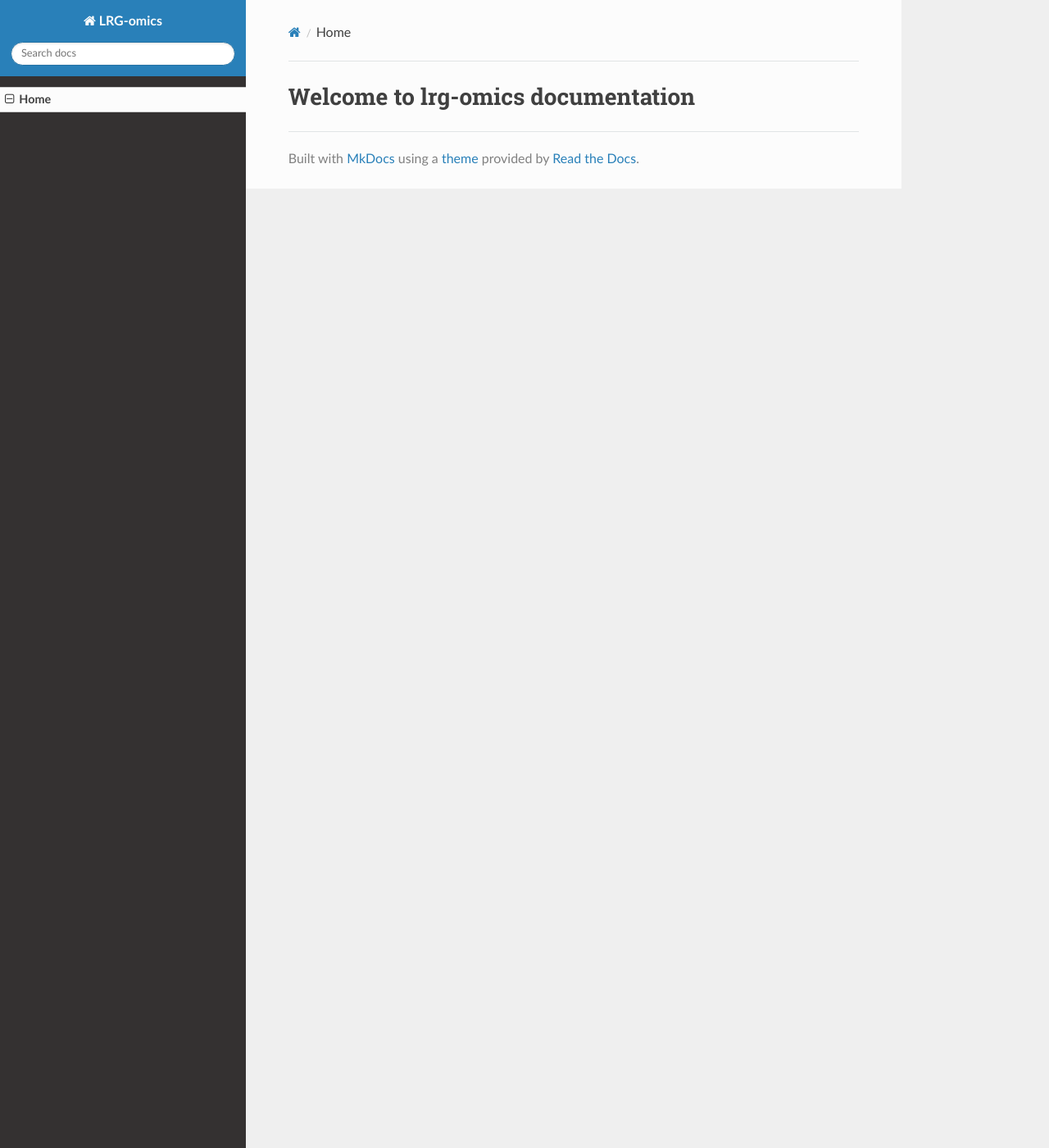
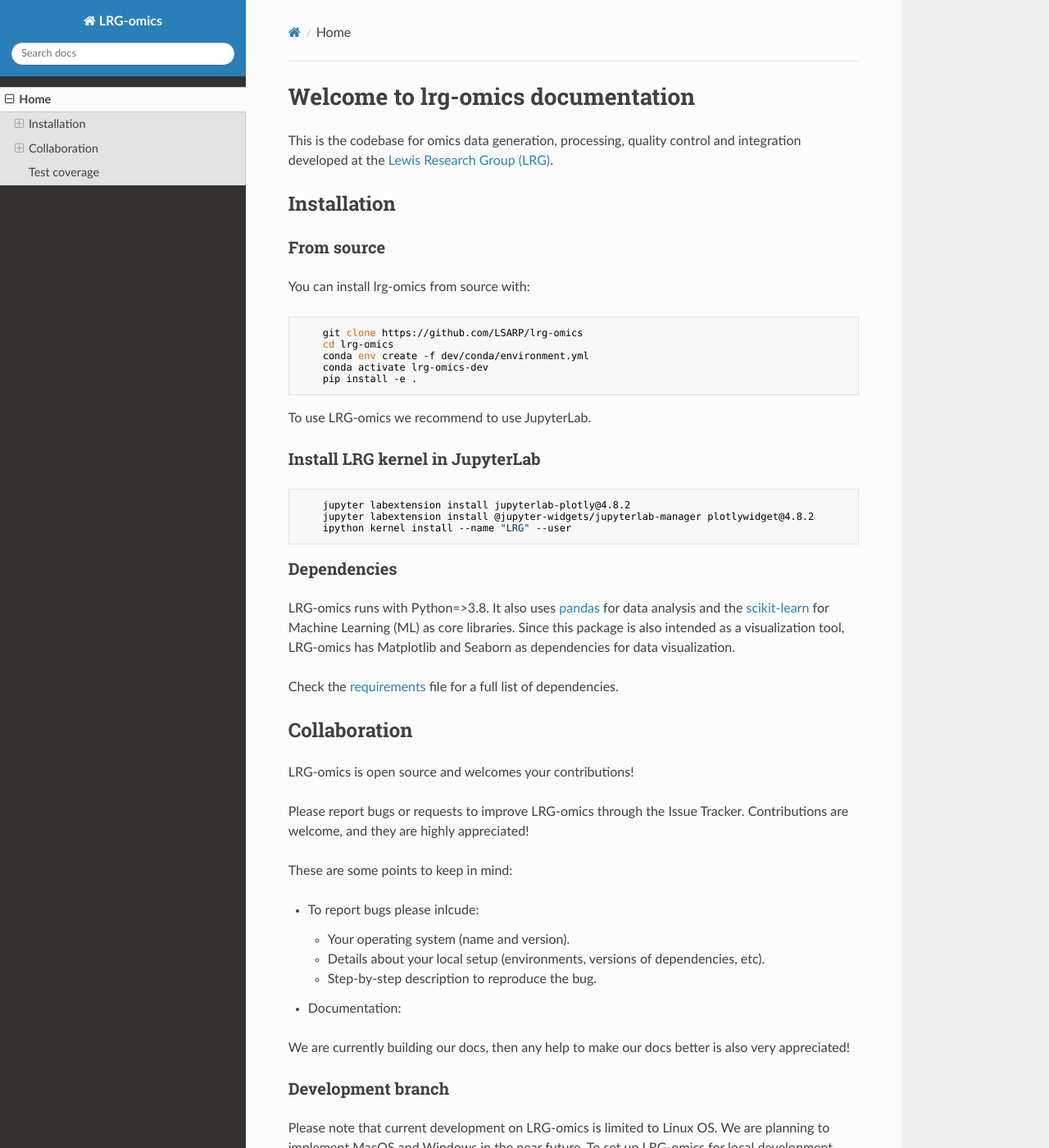
Before and after one commit to LewisResearchGroup/lrg-omics, an MkDocs documentation site: the page built from docs/index.md, in a window 1280 px wide and 1400 px high. Shown: the whole window at 82% size. Built offline with MkDocs 1.6.1, drawn with Linux system fonts in a browser that asks for light colours; nearby versions of some CDN libraries; some of the changed text lies outside the part shown.

Commit message:
Added badges in README and info in docs index page.

````diff
--- a/docs/index.md
+++ b/docs/index.md
@@ -1 +1,119 @@
 # Welcome to lrg-omics documentation
+
+This is the codebase for omics data generation, processing, quality control and integration developed at the
+[Lewis Research Group (LRG)](https://www.lewisresearchgroup.org/).
+
+## Installation
+
+###  From source
+
+You can install lrg-omics from source with:
+
+```bash
+    git clone https://github.com/LSARP/lrg-omics
+    cd lrg-omics
+    conda env create -f dev/conda/environment.yml
+    conda activate lrg-omics-dev
+    pip install -e .
+```
+
+
+To use LRG-omics we recommend to use JupyterLab.
+
+### Install LRG kernel in JupyterLab
+
+```bash
+    jupyter labextension install jupyterlab-plotly@4.8.2
+    jupyter labextension install @jupyter-widgets/jupyterlab-manager plotlywidget@4.8.2
+    ipython kernel install --name "LRG" --user
+```
+
+### Dependencies
+
+LRG-omics runs with Python=>3.8. It also uses [pandas] for data analysis and
+the [scikit-learn] for Machine Learning (ML) as core libraries.
+Since this package is also intended as a visualization tool, LRG-omics has
+Matplotlib and Seaborn as dependencies for data visualization.
+
+Check the [requirements] file for a full list of dependencies.
+
+## Collaboration
+
+LRG-omics is open source and welcomes your contributions!
+
+Please report bugs or requests to improve LRG-omics through the Issue Tracker.
+Contributions are welcome, and they are highly appreciated!
+
+These are some points to keep in mind:
+
+- To report bugs please inlcude:
+
+    - Your operating system (name and version).
+    - Details about your local setup (environments, versions of dependencies, etc).
+    - Step-by-step description to reproduce the bug.
+
+- Documentation:
+
+We are currently building our docs, then any help to make our docs better is also very appreciated!
+
+### Development branch
+
+Please note that current development on LRG-omics is limited to Linux OS. We are
+planning to implement MacOS and Windows in the near future. To set up LRG-omics
+for local development please follow the steps outlined below:
+
+1. Fork lrg-omics using the “Fork” button.
+
+1. Create and activate the development environment:
+
+    ```
+    conda create -f dev/conda/environment.yml
+    conda activate lrg-omics-dev
+    ```
+
+1. Clone your forked repo locally in your preferred location:
+
+    ```
+    git clone git@github.com:YOURGITHUBNAME/lrg-omics.git
+    ```
+
+1. Create a branch for local development:
+
+    ```
+    git checkout -b your-branch-name
+    git switch your-branch-name
+    ```
+
+    Now you're ready to make changes locally!
+
+## Test coverage
+
+LRG-omics uses [pytest] framework. You can run the tests in three steps:
+
+
+1. Install
+
+    ```bash
+    pip install pytest-cov
+    ```
+
+1. Go to the root folder of LRG-omics:
+
+    ```
+    cd lrg-omics
+    ```
+
+1. Then you can run pytest with a coverage report in HTML with:
+
+    ```
+    pytest --cov=lrg-omics --cov-report=html
+    ```
+
+
+When submitting a Pull Request, all tests should pass.
+
+
+[scikit-learn]: https://scikit-learn.org/stable/
+[pandas]: https://pandas.pydata.org/
+[requirements]: https://github.com/LSARP/lrg-omics/blob/develop/requirements.txt
+[pytest]: https://doc.pytest.org/en/latest/
````
Also changed, not shown: README.md (+4 -1 lines).
